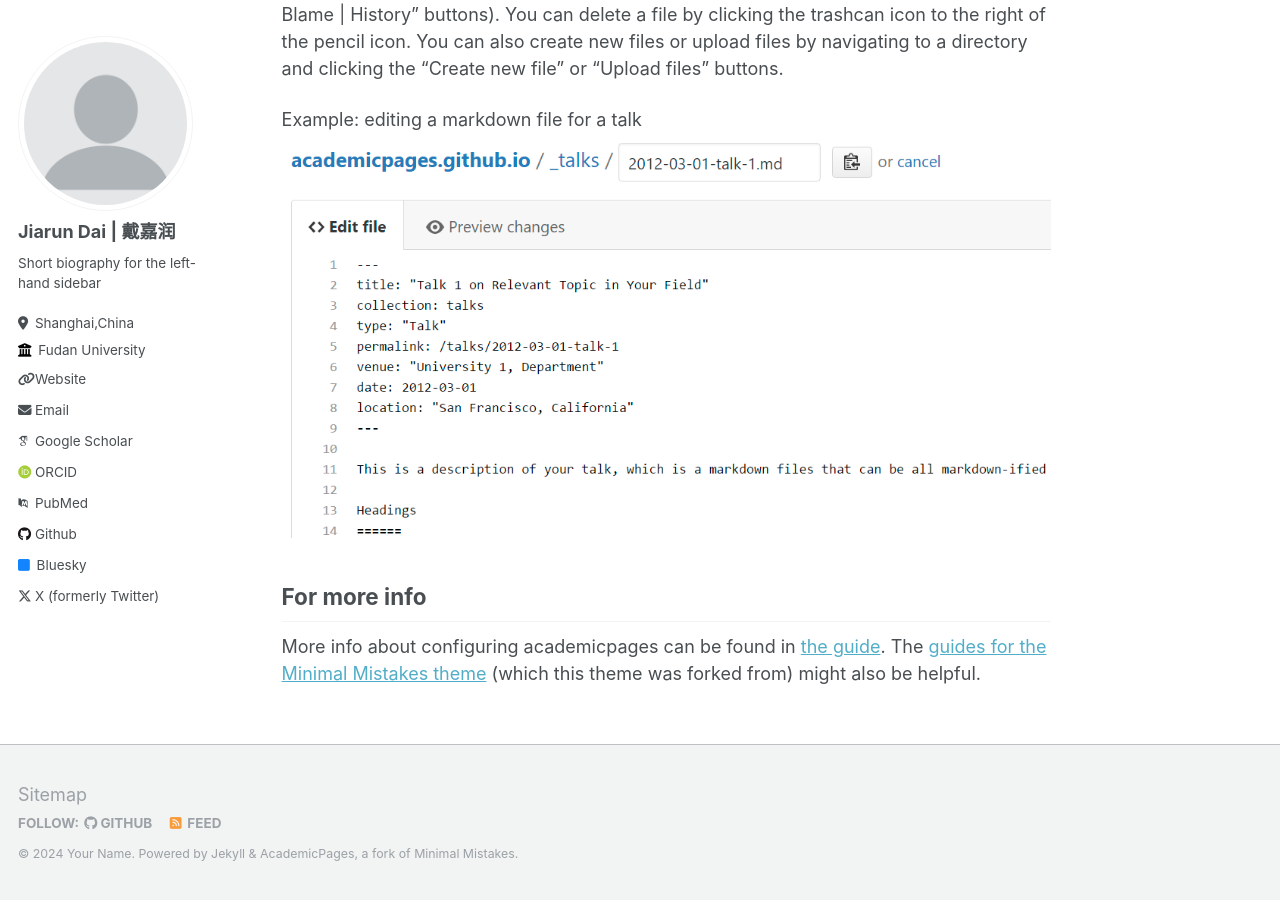
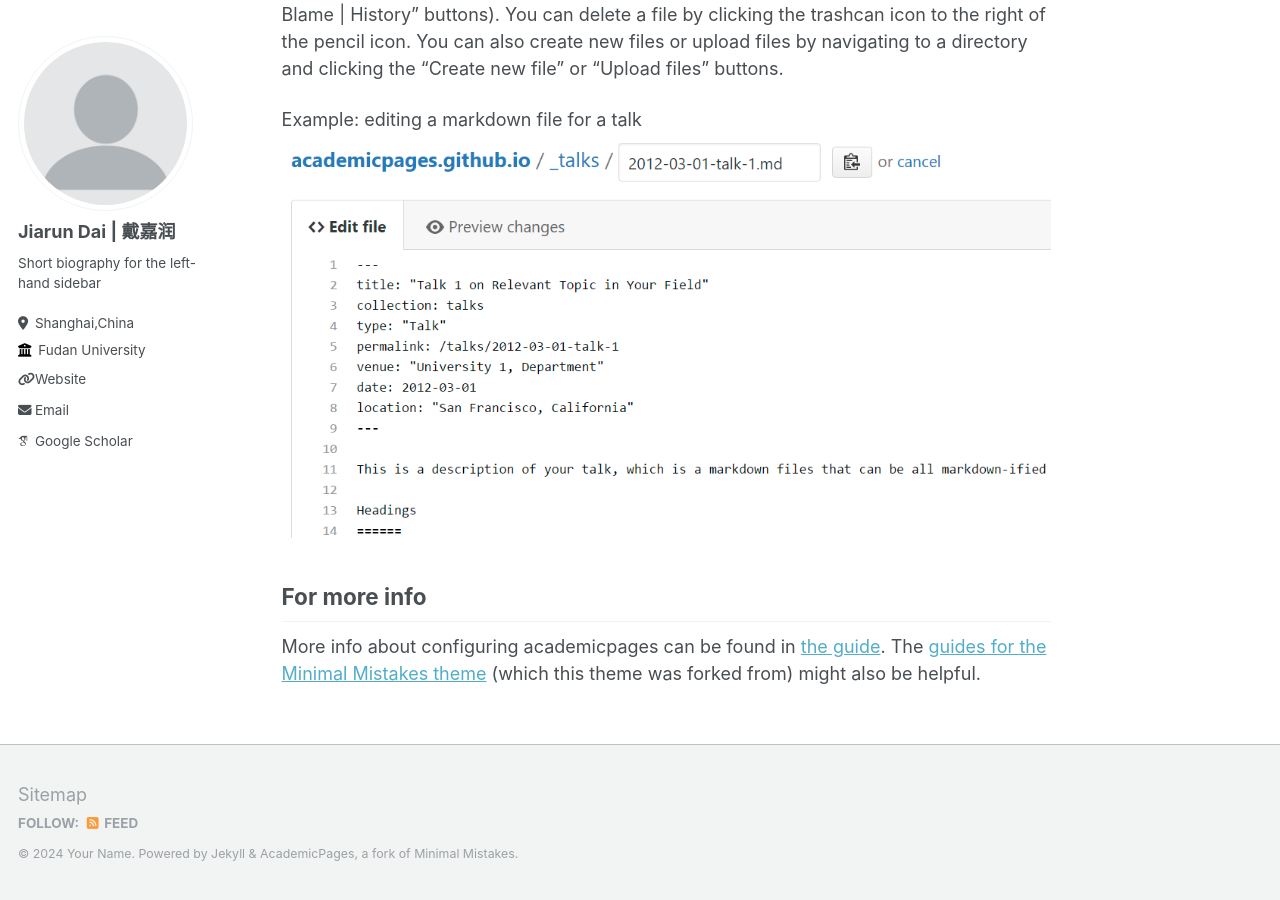
Before and after one commit to DJRRR/djrrr.github.io, a Jekyll site: the page built from _pages/about.md, in a window 1280 px wide and 900 px high, scrolled down 2463 px. Built offline with Jekyll 4.4.1, drawn with Linux system fonts in a browser that asks for light colours; some web fonts are replaced; part of the change alters nothing that is shown.

Commit message:
Update _config.yml

```diff
--- a/_config.yml
+++ b/_config.yml
@@ -30,46 +30,8 @@ author:
   email            : "jrdai@fudan.edu.cn"
 
   # Academic websites
-  arxiv            : # URL - Update with the correct link to your profile
-  googlescholar    : "https://scholar.google.com/citations?user=PS_CX0AAAAAJ"
-  impactstory      : # URL
-  orcid            : "http://orcid.org/yourorcidurl"
-  pubmed           : "https://www.ncbi.nlm.nih.gov/pubmed/?term=john+snow"
-  researchgate     : # URL
+  googlescholar    : "https://scholar.google.com/citations?user=YH1Y454AAAAJ"
 
-  # Repositories and software development
-  bitbucket        : # Username - Update with your username on the site
-  codepen          : # Username
-  dribbble         : # Username
-  github           : "academicpages"
-  kaggle           : # Username
-  stackoverflow    : # User number or user number and name (i.e., use "1" or "1/jeff-atwood")
-
-  # Social media
-  bluesky          : "bsky.app" # Replace this with you Bluesky username
-  facebook         : # Username
-  flickr           : # Username
-  foursquare       : # Username
-  goodreads        : # Username
-  google_plus      : # Username
-  keybase          : # Username
-  instagram        : # Username
-  lastfm           : # Username
-  linkedin         : # Username
-  mastodon         : # URL
-  medium           : # URL
-  pinterest        : # Username
-  soundcloud       : # Username
-  steam            : # Username
-  telegram         : # URL
-  tumblr           : # Username
-  twitter          : "UniofOxford"  # Replace this with your X / Twitter handle
-  vine             : # Username
-  weibo            : # Username
-  wikipedia        : # Username
-  xing             : # Username
-  youtube          : # Username
-  zhihu            : # URL
 
 
 # Site Settings
```
